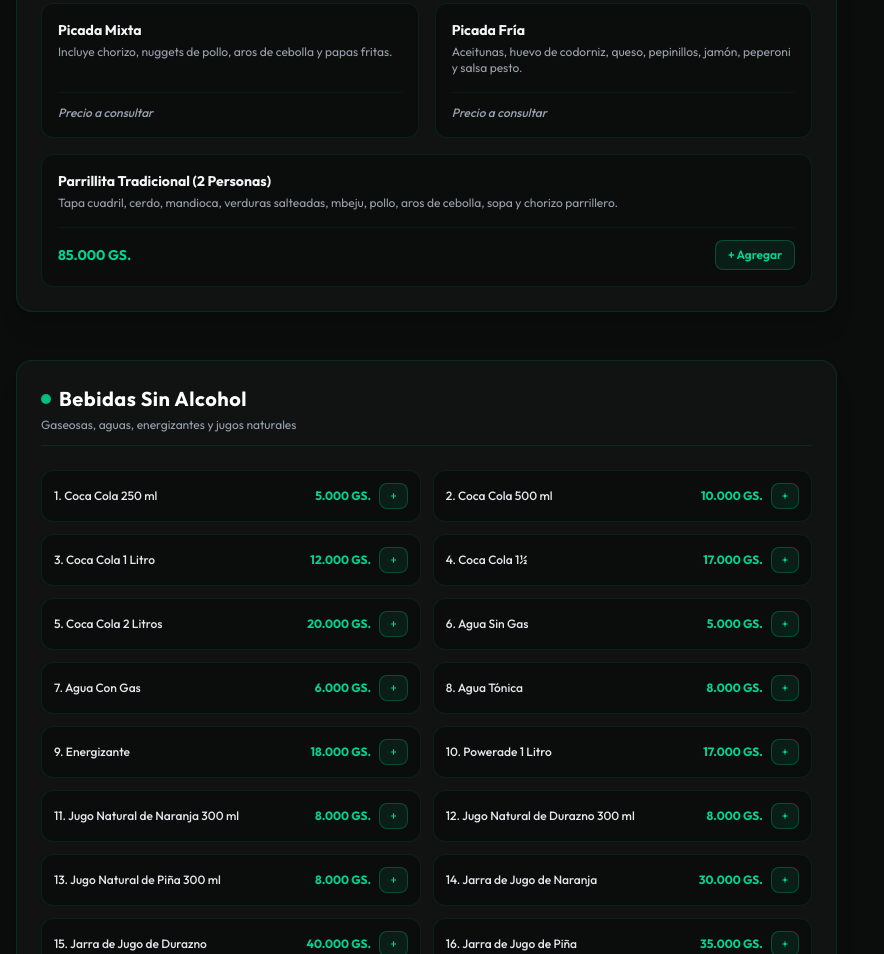
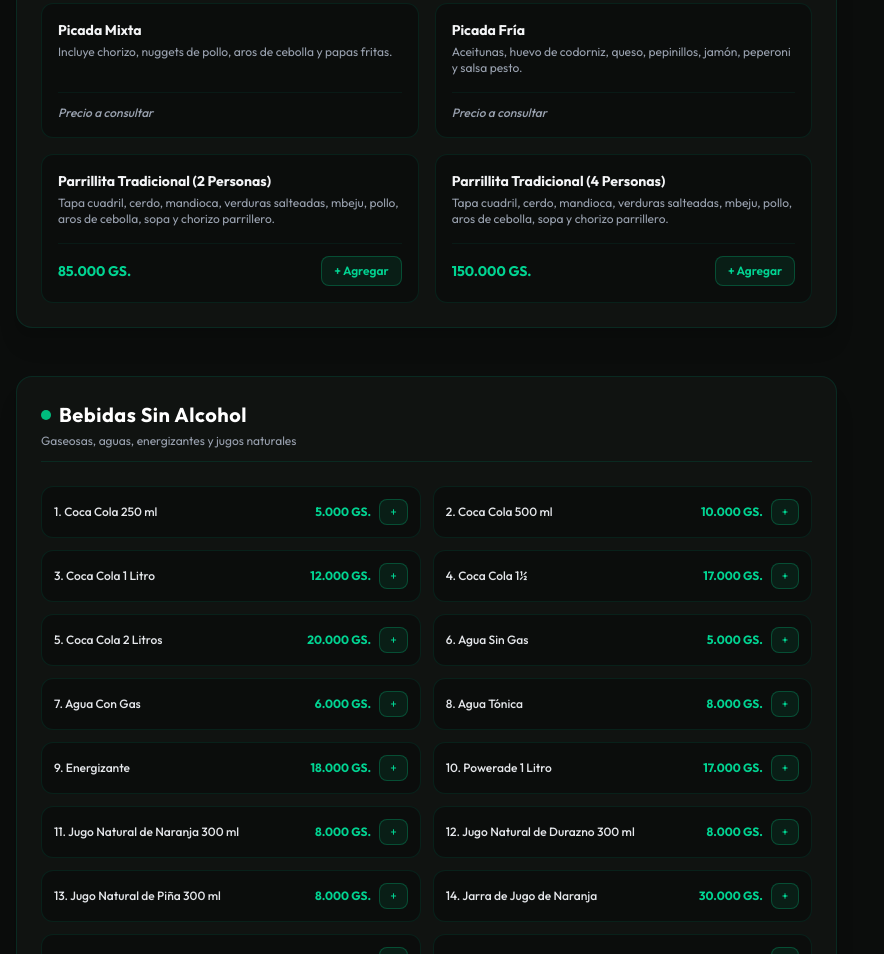
Before and after one commit to lopezparedes014-art/foodpark, a plain HTML site: page index.html in a window 1280 px wide. Shown: the part 5478-6432 px from the top of the page, without its empty margins (0-884 px from the left). Drawn offline with nearby package versions, Linux system fonts and the light colour scheme.

```diff
--- a/index.html
+++ b/index.html
@@ -353,9 +353,13 @@
                         <div><h4 class="font-bold text-gray-100 text-sm">Picada Fría</h4><p class="text-xs text-gray-400 mt-1">Aceitunas, huevo de codorniz, queso, pepinillos, jamón, peperoni y salsa pesto.</p></div>
                         <div class="mt-4 pt-3 border-t border-emerald-900/20 flex items-center justify-between"><span class="font-medium text-gray-400 text-xs italic">Precio a consultar</span></div>
                     </div>
-                    <div class="food-item bg-[#0B0D0C] border border-emerald-900/30 rounded-xl p-4 flex flex-col justify-between md:col-span-2">
+                    <div class="food-item bg-[#0B0D0C] border border-emerald-900/30 rounded-xl p-4 flex flex-col justify-between">
                         <div><h4 class="font-bold text-gray-100 text-sm">Parrillita Tradicional (2 Personas)</h4><p class="text-xs text-gray-400 mt-1">Tapa cuadril, cerdo, mandioca, verduras salteadas, mbeju, pollo, aros de cebolla, sopa y chorizo parrillero.</p></div>
                         <div class="mt-4 pt-3 border-t border-emerald-900/20 flex items-center justify-between"><span class="font-bold text-emerald-400 text-sm">85.000 GS.</span><button onclick="addToCart('Parrillita Tradicional (2 Personas)', 85000)" class="bg-emerald-500/10 hover:bg-emerald-500 hover:text-black text-emerald-400 border border-emerald-500/30 text-xs font-semibold px-3 py-1.5 rounded-lg transition-all cursor-pointer">+ Agregar</button></div>
+                    </div>
+                    <div class="food-item bg-[#0B0D0C] border border-emerald-900/30 rounded-xl p-4 flex flex-col justify-between">
+                        <div><h4 class="font-bold text-gray-100 text-sm">Parrillita Tradicional (4 Personas)</h4><p class="text-xs text-gray-400 mt-1">Tapa cuadril, cerdo, mandioca, verduras salteadas, mbeju, pollo, aros de cebolla, sopa y chorizo parrillero.</p></div>
+                        <div class="mt-4 pt-3 border-t border-emerald-900/20 flex items-center justify-between"><span class="font-bold text-emerald-400 text-sm">150.000 GS.</span><button onclick="addToCart('Parrillita Tradicional (4 Personas)', 150000)" class="bg-emerald-500/10 hover:bg-emerald-500 hover:text-black text-emerald-400 border border-emerald-500/30 text-xs font-semibold px-3 py-1.5 rounded-lg transition-all cursor-pointer">+ Agregar</button></div>
                     </div>
                 </div>
             </div>
@@ -594,7 +598,7 @@
             message += `--------------------------------\n`;
             message += `💰 *TOTAL A PAGAR: ${totalPrice.toLocaleString()} GS.*`;
 
-            const phoneNumber = "595981000000";
+            const phoneNumber = "595987585014";
             const url = `https://wa.me/${phoneNumber}?text=${encodeURIComponent(message)}`;
             window.open(url, '_blank');
         }
```
